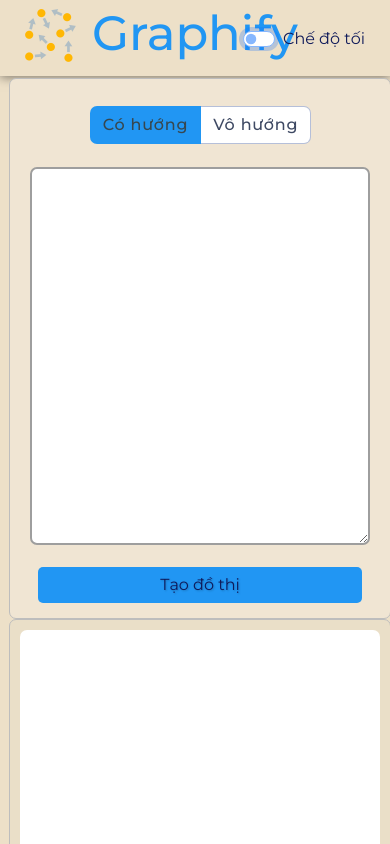
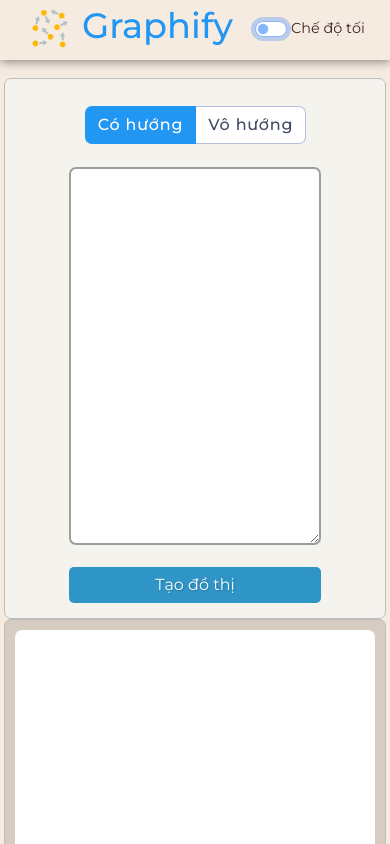
Before and after one commit to KimgionDev/Graph-Drawing-Project.io, a plain HTML site: page index.html in a window 390 px wide. Both pictures are taken after a click on the switch "Chế độ tối". Shown: the top 844 px of the page. Drawn offline with nearby package versions, Linux system fonts and the light colour scheme.

Commit message:
update css + responsiveeeeeee
update css + responsiveeeeeee

```diff
--- a/assets/css/main.css
+++ b/assets/css/main.css
@@ -1,6 +1,6 @@
 @import url('https://fonts.googleapis.com/css2?family=Montserrat:ital,wght@0,100..900;1,100..900&display=swap');
 
-*{
+* {
   box-sizing: border-box;
   padding: 0;
   margin: 0;
@@ -21,23 +21,25 @@
   --text-color: #333;
   --btn-color: #003566;
   --btn-text-color: #F5F5F5;
+  --btn-swt-color: white;
 }
 
 .light_theme_var {
   --bs-border-2: #9E9E9E;
   --second-color: #2196F3;
-  --third-color: #F0E5D3;
-  --fourth-color: #EADFC8;
-  --bg-color: #EDE0C8;
+  --third-color: #f4f3ee;
+  --fourth-color: #D6CCC2;
+  --bg-color: #f5ebe0;
   --border-color: #BDBDBD;
   --header-color: #64B5F6;
-  --btn-color: #2196F3;
-  --btn-text-color: #0F1A5A ;
+  --btn-color: #2f94c6;
+  --btn-text-color: white;
   --text-color: #3E2723;
-  --bs-font: #37474F;
+  --bs-font: white;
+  --btn-swt-color: #3E2723;
 }
 
-a{
+a {
   text-decoration: none;
 }
 
@@ -55,47 +57,67 @@ body {
   flex-wrap: wrap;
   margin: auto;
   height: 100vh;
+  transition: 0.3s ease-in-out;
 }
 
 header {
   width: 100%;
   box-shadow: 0 1px 10px rgba(0, 0, 0, 0.5);
   background-color: var(--bg-color);
+  transition: 0.3s ease-in-out;
 }
 
-.darkLight{
-  position: absolute;
-  right: 25px;
-  top: 27px;
-  color: var(--btn-text-color);
-}
 
-label > h4{
+
+label>h4 {
   color: var(--second-color);
 }
 
-.container__head{
+.container__head {
   height: 100%;
   max-height: 78px;
 }
 
-.header__left{
+.header__left {
   display: flex;
   text-align: left;
   margin: 5px;
 }
 
+.header__left a {
+  display: flex;
+  justify-content: center;
+  align-items: center;
+}
+
+.header__right {
+  align-items: center;
+  justify-content: flex-end;
+  flex: 1;
+}
+
+.darkLight {
+  color: var(--btn-text-color);
+  max-width: fit-content;
+  display: flex;
+  align-items: center;
+  justify-content: space-between;
+}
+
+.darkLight label {
+  color: var(--btn-swt-color) !important;
+}
+
 .header__left #header__left-heading {
   color: var(--second-color);
   font-size: 3rem;
-  margin-left: 10px;
 }
 
-#iptGraph{
+#iptGraph {
   margin: 10px;
 }
 
-#iptGraph h4{
+#iptGraph h4 {
   height: 35px;
   min-height: 35px;
   margin: 10px 0 0 5px;
@@ -111,11 +133,11 @@ label > h4{
   /* box-shadow: 0 1px 3px rgba(0, 0, 0, 0.2); */
 }
 
-#btn__input_graph{
+#btn__input_graph {
   width: 100%;
 }
 
-#btn__input_graph button{
+#btn__input_graph button {
   width: 90%;
 }
 
@@ -138,49 +160,54 @@ label > h4{
   border-radius: 4px;
 }
 
-#nodeCountInput, #edgeCountInput, #startNodeInput {
+#nodeCountInput,
+#edgeCountInput,
+#startNodeInput {
   appearance: textfield;
   text-align: center;
   font-weight: 500;
   font-size: 1rem !important;
 }
 
-#nodeCountInput:focus, #edgeCountInput:focus {
+#nodeCountInput:focus,
+#edgeCountInput:focus {
   outline: none;
 }
 
-.graphInfor > div{
+.graphInfor>div {
   margin: 5px 5px;
 }
 
-.row{
+.row {
   flex-wrap: nowrap;
   align-items: stretch;
 }
 
-.container{
+.container {
   max-width: 98%;
 }
 
-.mid-col{
+.mid-col {
   background-color: var(--fourth-color);
 }
 
-.right-col__content{
+.right-col__content {
   background-color: white;
   border-radius: 7px;
 }
 
-.right-col__content > div{
+.right-col__content>div {
   margin-bottom: 6px;
 }
 
-.nodeCount label, .edgeCount label{
+.nodeCount label,
+.edgeCount label {
   font-weight: 500;
-  color: var(--bs-font);
+  color: var(--btn-swt-color);
 }
 
-.left-col, .right-col {
+.left-col,
+.right-col {
   font-weight: 500;
   display: flex;
   flex-direction: column;
@@ -192,7 +219,9 @@ label > h4{
   background-color: var(--third-color);
 }
 
-.left-col, .mid-col, .right-col{
+.left-col,
+.mid-col,
+.right-col {
   flex-direction: column;
   padding: 10px 10px;
   border: 1px solid var(--border-color);
@@ -201,11 +230,12 @@ label > h4{
   transition: all 1s ease;
 }
 
-.left-col{
+.left-col {
   align-items: flex-start;
 }
 
-.btn-func, .btn-browse{
+.btn-func,
+.btn-browse {
   background-color: var(--btn-color);
   border: none;
   border-radius: 5px;
@@ -215,64 +245,69 @@ label > h4{
   margin: 5px 5px;
 }
 
-.btn-browse{
+.btn-browse {
   width: 100%;
   margin: 2px 0px;
 }
 
-.btn-func:hover, .btn-browse:hover{
+.btn-func:hover,
+.btn-browse:hover {
   background-color: var(--second-color);
   color: black;
-  box-shadow: 0px 0px 9px var(--second-color) ;
+  box-shadow: 0px 0px 9px var(--second-color);
   transform: translateY(-2px);
   transition: 0.3s ease-out;
 }
 
-.btn-func:active, .btn-browse:active{
-  background-color: var(--bs-border-2) !important;
+.btn-func:active,
+.btn-browse:active {
+  background-color: var(--fifth-color) !important;
   transform: scale(0.9);
+  border-color: var(--fifth-color);
 }
 
-.right-col__content{
+.right-col__content {
   width: 100%;
   height: 100%;
   position: relative;
 }
 
-.form-control, .form-select{
+.form-control,
+.form-select {
   transition: 0.2s ease-in-out;
   width: max-content;
 }
 
-.form-select:focus, .form-control:focus{
+.form-select:focus,
+.form-control:focus {
   box-shadow: none;
   outline: none;
   border: 1px solid var(--bs-border-2);
 }
 
-.pointStart{
+.pointStart {
   width: 100%;
   flex-direction: row;
   flex-wrap: nowrap;
 }
 
-.pointStart span{
+.pointStart span {
   font-size: 0.7rem;
 }
 
-.pointStart #startNodeInput{
+.pointStart #startNodeInput {
   margin-right: 3px;
   font-size: 0.7rem;
 }
 
-.pointStart label{
+.pointStart label {
   font-size: 0.7rem;
   text-wrap: wrap;
   margin: 0px 5px;
   text-align: left;
 }
 
-.speedSlide #decreaseSpeed{
+.speedSlide #decreaseSpeed {
   font-size: 1rem !important;
   position: absolute;
   top: -23px;
@@ -281,7 +316,7 @@ label > h4{
   font-weight: 500;
 }
 
-.speedSlide #increaseSpeed{
+.speedSlide #increaseSpeed {
   font-size: 1.3rem !important;
   position: absolute;
   top: -27px;
@@ -290,24 +325,24 @@ label > h4{
   font-weight: 500;
 }
 
-textarea#graphInput{
+textarea#graphInput {
   transition: 0.2s ease-in-out;
   height: 378px;
 }
 
 textarea#graphInput:focus {
-  border: 2px solid var(--bs-border-2); /* Sử dụng biến màu primary nếu có */
-  outline: none; /* Loại bỏ viền mặc định */
+  border: 2px solid var(--bs-border-2);
+  outline: none;
 }
 
-.form-floating > .form-select {
+.form-floating>.form-select {
   padding-top: 1.625rem;
   padding-bottom: .625rem;
   width: 100%;
   margin-top: 5px;
 }
 
-.fakeLang{
+.fakeLang {
   max-width: 100%;
   width: calc(100% - 20px);
   height: 250px;
@@ -318,34 +353,37 @@ textarea#graphInput:focus {
   box-sizing: border-box;
 }
 
-.selectAlg label, .selectGraph label{
+.selectAlg label,
+.selectGraph label {
   font-weight: 600;
   font-size: 1rem;
   left: 10px;
   color: var(--btn-color) !important;
 }
 
-.selectAlg .form-select, .selectGraph .form-select {
+.selectAlg .form-select,
+.selectGraph .form-select {
   width: 100%;
   min-height: fit-content;
   font-size: 1rem;
 }
 
-.selectGraph .form-select option{
+.selectGraph .form-select option {
   position: relative;
 }
 
-.speedSlide span{
+.speedSlide span {
   font-size: 0.7rem;
 }
 
-.speedSlide label{
+.speedSlide label {
   flex: 1;
 }
 
-.speedSlide input{
+.speedSlide input {
   margin: 0px 5px;
 }
+
 /* From Uiverse.io by Galahhad */
 /* level settings 👇 */
 
@@ -416,7 +454,7 @@ textarea#graphInput:focus {
   height: calc(var(--slider-height) * 2);
 }
 
-.result-box{
+.result-box {
   width: 100%;
   height: 100%;
   min-height: 30px;
@@ -456,11 +494,6 @@ textarea#graphInput:focus {
   animation: spin 1s linear infinite;
 }
 
-@keyframes spin {
-    0% { transform: rotate(0deg); }
-    100% { transform: rotate(360deg); }
-}
-
 /* From Uiverse.io by Pradeepsaranbishnoi */
 .mydict div {
   display: flex;
@@ -480,7 +513,7 @@ textarea#graphInput:focus {
   width: 1px;
 }
 
-.mydict input[type="radio"]:checked + span {
+.mydict input[type="radio"]:checked+span {
   box-shadow: 0 0 0 0.0625em var(--second-color);
   background-color: var(--second-color);
   z-index: 1;
@@ -509,12 +542,107 @@ label:last-child span {
   border-radius: 0 .375em .375em 0;
 }
 
-p{
+p {
   margin: 0;
 }
 
-@media screen and (max-width: 955px) {
-  .all-content{
+
+/* RESPONSIVEEEEEEEEEEEEEEE */
+@media screen and (max-width: 1200px) {
+  .row>* {
+    flex-shrink: unset;
+  }
+
+  .all-content {
     flex-direction: column;
+    align-items: center;
+  }
+
+  .left-col,
+  .right-col,
+  .mid-col {
+    align-items: center;
+  }
+
+  #iptGraph {
+    width: 70%;
+  }
+
+  #btn__input_graph button {
+    width: 70%;
   }
 }
+
+/* @media screen and (max-width: 955px) {
+
+} */
+
+@media screen and (max-width: 665px) {
+  .header__left a img {
+    width: 70%;
+  }
+
+  .header__left a h1 {
+    font-size: 2.2rem !important;
+  }
+
+  .form-check-label {
+    font-size: 0.9rem;
+  }
+}
+
+@media screen and (max-width: 400px) {
+
+  .nodeCount label,
+  .edgeCount label {
+    font-size: 0.9rem;
+  }
+
+  .header__right {
+    justify-content: center;
+  }
+
+  .form-switch {
+    padding: 0;
+  }
+
+  #graphInfo input {
+    margin: 0;
+  }
+}
+
+@media screen and (max-width: 360px) {
+  .form-check-label {
+    font-size: 0.75rem;
+  }
+
+  #iptGraph {
+    width: 80%;
+  }
+
+  #btn__input_graph button {
+    width: 80%;
+  }
+
+  .nodeCount, .edgeCount {
+    display: flex;
+    justify-content: center;
+    align-items: center;
+  }
+  .nodeCount input, .edgeCount input{
+    width: 40px !important;
+    margin: 0px 2px !important;
+  }
+}
+
+/* ANIMATION HERE */
+
+@keyframes spin {
+  0% {
+    transform: rotate(0deg);
+  }
+
+  100% {
+    transform: rotate(360deg);
+  }
+}
--- a/assets/js/main.js
+++ b/assets/js/main.js
@@ -1,3 +1,16 @@
+window.addEventListener("load", function() {
+    let loadingScreen = document.getElementById("loading-screen");
+
+    setTimeout(() => {
+        loadingScreen.style.transition = "opacity 0.6s ease";
+        loadingScreen.style.opacity = "0";
+    }, 200);
+
+    setTimeout(() => {
+        loadingScreen.style.display = "none";
+    }, 600);
+});
+
 const themeToggle = document.querySelector(".themeInp");
 
 themeToggle.addEventListener('change', ()=> {
--- a/index.html
+++ b/index.html
@@ -21,7 +21,7 @@
 
   <div class="container-fluid container__head">
     <div class="row head">
-      <header>
+      <header class="d-flex">
         <div class="header__left">
           <a href="./index.html">
             <img src="./assets/img/header_icon.png" alt="header_icon">
@@ -29,8 +29,11 @@
           <a href="./index.html">
             <h1 id="header__left-heading">Graphify</h1>
           </a>
+
+        </div>
+        <div class="header__right d-flex">
           <div class="form-check form-switch darkLight">
-            <input class="form-check-input themeInp" type="checkbox" role="switch" id="flexSwitchCheckChecked" checked>
+            <input class="form-check-input themeInp m-1" type="checkbox" role="switch" id="flexSwitchCheckChecked" checked>
             <label class="form-check-label" for="flexSwitchCheckChecked">Chế độ tối</label>
           </div>
         </div>
@@ -127,18 +130,7 @@
     </div>
   </div>
   <script>
-    window.addEventListener("load", function() {
-        let loadingScreen = document.getElementById("loading-screen");
 
-        setTimeout(() => {
-            loadingScreen.style.transition = "opacity 0.6s ease";
-            loadingScreen.style.opacity = "0";
-        }, 200);
-
-        setTimeout(() => {
-            loadingScreen.style.display = "none";
-        }, 600);
-    });
   </script>
   <script src="assets/js/main.js"></script>
   <script src="assets/js/bfs&dfs.js"></script>
```
Lines whose indentation alone changed are shown as unchanged.
